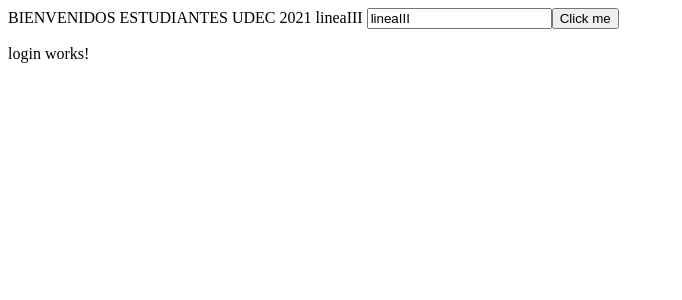
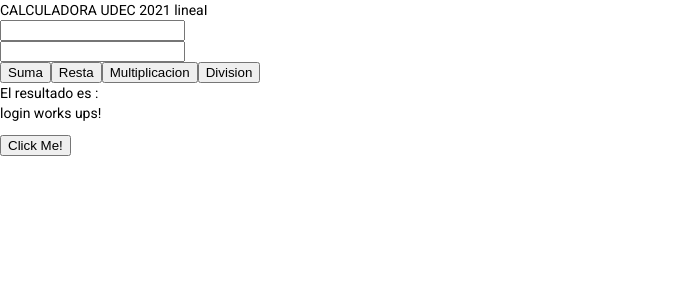
Before and after one commit to TatanCardenas/Linea, an Angular app: page / in a window 1280 px wide. Shown: the top 300 px of the page, without its empty margins (0-682 px from the left). Built offline with nearby package versions, Linux system fonts and the light colour scheme.

Commit message:
Se agrego calculadora en html

```diff
--- a/angular.json
+++ b/angular.json
@@ -24,6 +24,7 @@
               "src/assets"
             ],
             "styles": [
+              "./node_modules/@angular/material/prebuilt-themes/purple-green.css",
               "src/styles.css"
             ],
             "scripts": []
@@ -88,6 +89,7 @@
               "src/assets"
             ],
             "styles": [
+              "./node_modules/@angular/material/prebuilt-themes/purple-green.css",
               "src/styles.css"
             ],
             "scripts": []
@@ -119,6 +121,10 @@
           }
         }
       }
-    }},
-  "defaultProject": "lineaIII"
+    }
+  },
+  "defaultProject": "lineaIII",
+  "cli": {
+    "analytics": "4a17e635-b106-41ca-b84e-126a213b54e5"
+  }
 }
--- a/package.json
+++ b/package.json
@@ -12,10 +12,12 @@
   "private": true,
   "dependencies": {
     "@angular/animations": "~10.0.2",
+    "@angular/cdk": "^10.0.1",
     "@angular/common": "~10.0.2",
     "@angular/compiler": "~10.0.2",
     "@angular/core": "~10.0.2",
     "@angular/forms": "~10.0.2",
+    "@angular/material": "^10.2.7",
     "@angular/platform-browser": "~10.0.2",
     "@angular/platform-browser-dynamic": "~10.0.2",
     "@angular/router": "~10.0.2",
--- a/src/app/app.component.html
+++ b/src/app/app.component.html
@@ -1,6 +1,12 @@
-BIENVENIDOS ESTUDIANTES UDEC 2021 {{ title }}
-<input type="text" [(ngModel)]="title" />
-<input type="button" value="Click me">
-
-
+      CALCULADORA UDEC 2021 {{ title }}
+<br>
+<input type="number" [(ngModel)]="numero1"/> {{numero1}} <br>
+<input type="number" [(ngModel)]="numero2"/> {{numero2}} <br>
+<input type="button" value="Suma" (click)= "operar('s')">
+<input type="button" value="Resta" (click)= "operar('r')">
+<input type="button" value="Multiplicacion" (click)= "operar('m')">
+<input type="button" value="Division" (click) = "operar('d')">
+<br>
+        El resultado es : {{resultado}}
+<br>
 <app-login></app-login>
--- a/src/app/app.component.ts
+++ b/src/app/app.component.ts
@@ -7,5 +7,27 @@
 })
 
 export class AppComponent {
-  public title = 'lineaIII';
+  public title = 'lineaI';
+  public bad = 'Prueba 100';
+  numero1 : number;
+  numero2 : number;
+  resultado: number;
+
+  public operar(op: string): void{
+
+    switch(op){
+      case 's':
+        this.resultado = this.numero1 + this.numero2;
+        break;
+      case 'r':
+        this.resultado = this.numero1 - this.numero2;
+        break;
+      case 'm':
+        this.resultado = this.numero1 * this.numero2;
+        break;
+      case 'd':
+        this.resultado = this.numero1 / this.numero2;
+        break;
+    }
+  }
 }
--- a/src/app/app.module.ts
+++ b/src/app/app.module.ts
@@ -6,6 +6,7 @@
 import { LoginComponent } from './pages/login/login.component';
 import { RegistroComponent } from './pages/registro/registro.component';
 import { FormsModule } from '@angular/forms';
+import { NoopAnimationsModule } from '@angular/platform-browser/animations';
 
 @NgModule({
   declarations: [
@@ -16,7 +17,7 @@
   imports: [
     BrowserModule,
     AppRoutingModule,
-    FormsModule
+    FormsModule, NoopAnimationsModule
   ],
   providers: [],
   bootstrap: [AppComponent]
--- a/src/app/pages/login/login.component.html
+++ b/src/app/pages/login/login.component.html
@@ -1 +1,2 @@
-<p>login works!</p>
+<p>login works ups!</p>
+<button type="button">Click Me!</button>
--- a/src/app/pages/login/login.component.ts
+++ b/src/app/pages/login/login.component.ts
@@ -1,4 +1,6 @@
 import { Component, OnInit } from '@angular/core';
+import { RouterTestingModule } from '@angular/router/testing';
+
 
 @Component({
   selector: 'app-login',
@@ -12,4 +14,5 @@
   ngOnInit(): void {
   }
 
+
 }
--- a/src/index.html
+++ b/src/index.html
@@ -2,12 +2,14 @@
 <html lang="en">
 <head>
   <meta charset="utf-8">
-  <title>LineaIII</title>
+  <title>Linea1</title>
   <base href="/">
   <meta name="viewport" content="width=device-width, initial-scale=1">
   <link rel="icon" type="image/x-icon" href="favicon.ico">
+  <link href="https://fonts.googleapis.com/css?family=Roboto:300,400,500&display=swap" rel="stylesheet">
+  <link href="https://fonts.googleapis.com/icon?family=Material+Icons" rel="stylesheet">
 </head>
-<body>
+<body class="mat-typography">
   <app-root></app-root>
 </body>
 </html>
--- a/src/styles.css
+++ b/src/styles.css
@@ -1 +1,4 @@
 /* You can add global styles to this file, and also import other style files */
+
+html, body { height: 100%; }
+body { margin: 0; font-family: Roboto, "Helvetica Neue", sans-serif; }
```
Also changed, not shown: 1 other file (tests, documents, lock files or other folders).
